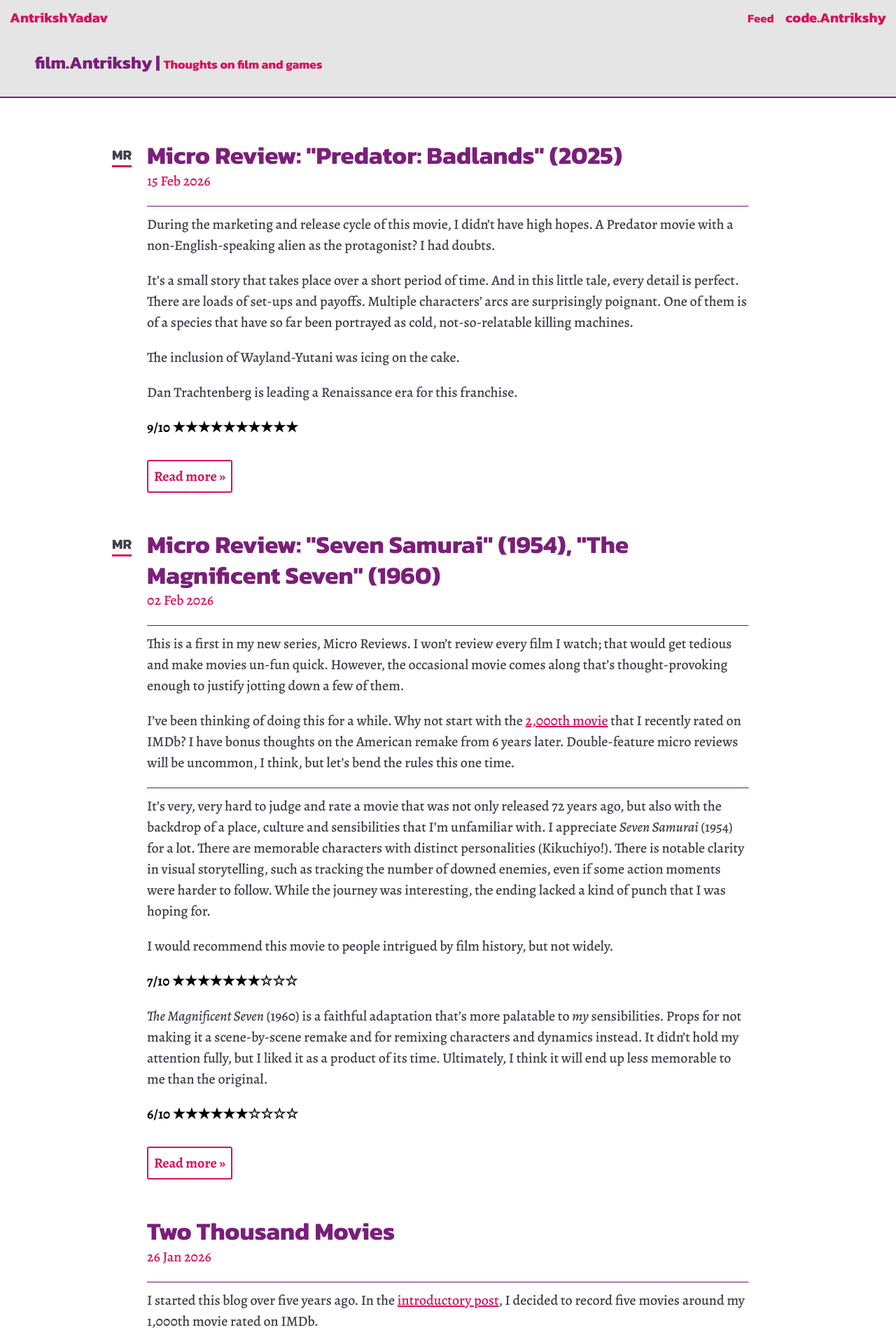
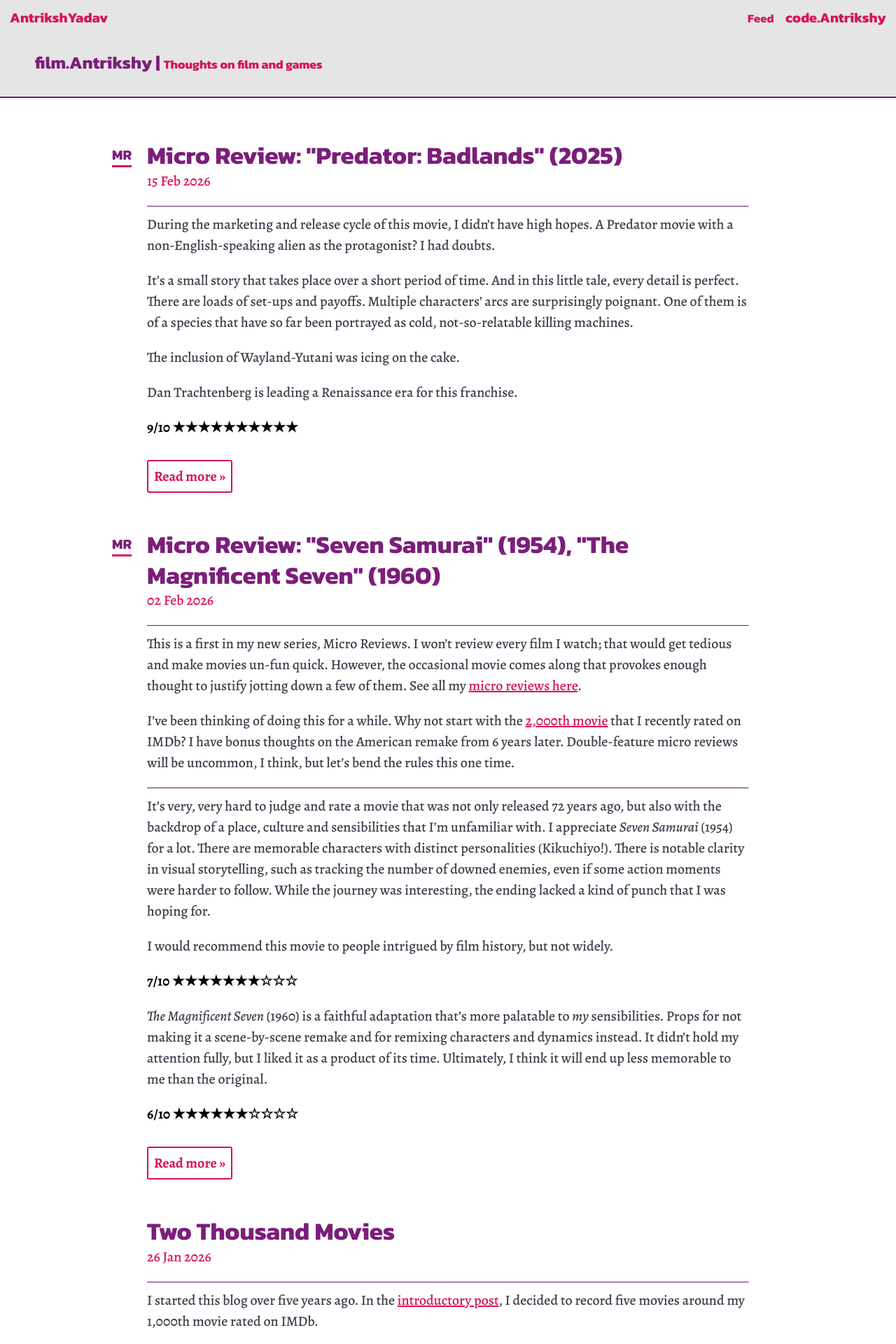
Before and after one commit to Antrikshy/antrikshy.github.io, a Jekyll site: the page built from film/index.html, in a window 1280 px wide. Shown: the top 1920 px of the page at 70% size. Built offline with Jekyll 4.4.1, drawn with Linux system fonts in a browser that asks for light colours; some web fonts are replaced.

Commit message:
Basic micro reviews hub that sits behind the MR label

```diff
--- a/_layouts/blog_index.html
+++ b/_layouts/blog_index.html
@@ -7,11 +7,9 @@
 <div class="posts">
   {% for post in site.categories[blog_name] limit:5 %}
   <div class="post">
-    <div class="post-categories">
-      {% for category in post.categories %}
-        <span class="post-category-label" data-category="{{ category }}" title="Category: {{ category | capitalize }}"></span>
-      {% endfor %}
-    </div>
+    {% if post.categories contains "micro-review" and blog_name == "film" %}
+      <a href="/film/micro-reviews" class="micro-reviews-label" title="See all micro reviews">MR</a>
+    {% endif %}
     <h1 class="post-title">
       <a href="{{ post.url }}">
         {{ post.title }}
--- a/film/_posts/2026-02-02-micro-review-seven-samurai.md
+++ b/film/_posts/2026-02-02-micro-review-seven-samurai-the-magnificent-seven.md
@@ -6,7 +6,7 @@
 category: micro-review
 ---
 
-This is a first in my new series, Micro Reviews. I won't review every film I watch; that would get tedious and make movies un-fun quick. However, the occasional movie comes along that's thought-provoking enough to justify jotting down a few of them.
+This is a first in my new series, Micro Reviews. I won't review every film I watch; that would get tedious and make movies un-fun quick. However, the occasional movie comes along that provokes enough thought to justify jotting down a few of them. See all my [micro reviews here](/film/micro-reviews).
 
 I've been thinking of doing this for a while. Why not start with the [2,000th movie](/film/two-thousand-movies) that I recently rated on IMDb? I have bonus thoughts on the American remake from 6 years later. Double-feature micro reviews will be uncommon, I think, but let's bend the rules this one time.
 
--- a/public/css/poole.css
+++ b/public/css/poole.css
@@ -457,17 +457,14 @@
 .post-title {
   margin-top: 0;
 }
-.post-categories {
-  .post-category-label {
-    font-weight: bold;
-    font-family: var(--title-font-stack);
-    position: absolute;
-    transform: translateX(-2.5rem) translateY(0.3rem);
-  }
-  .post-category-label[data-category="micro-review"]::before {
-    border-bottom: 3px solid var(--secondary-color);
-    content: "MR";
-  }
+.micro-reviews-label {
+  position: absolute;
+  font-weight: bold;
+  font-family: var(--title-font-stack);
+  color: var(--primary-color);
+  border-bottom: 3px solid var(--secondary-color);
+  transform: translateX(-2.5rem) translateY(0.3rem);
+  text-decoration: none !important;
 }
 
 /* Meta data line below post title */
```
Also changed, not shown: film/micro-reviews.html (added, +14 -0 lines).
